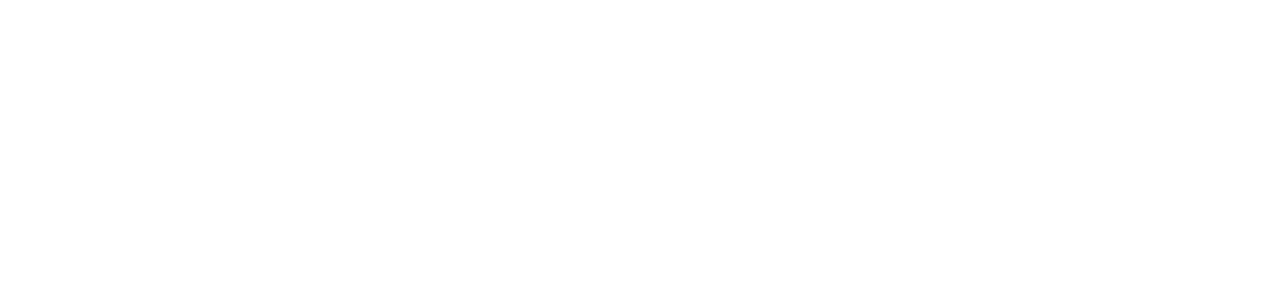
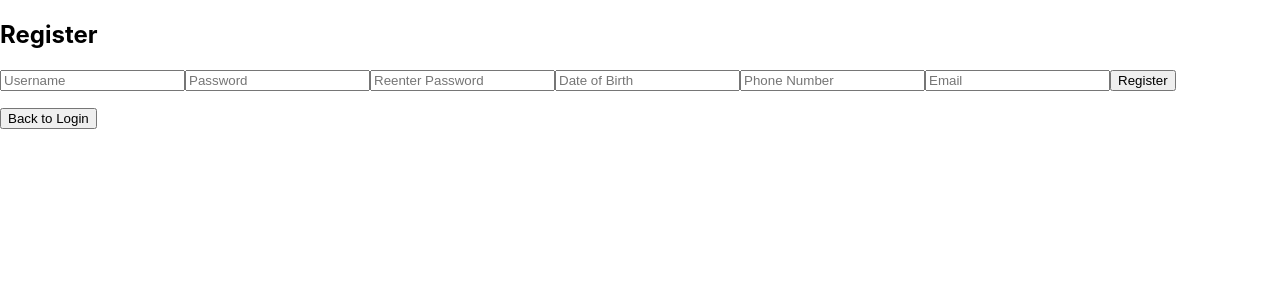
Before and after one commit to RizeElxtric/training1, a React (Create React App) app: page /register in a window 1280 px wide. Before the commit this address had no page. Shown: the top 300 px of the page. Built offline with nearby package versions, Linux system fonts and the light colour scheme.

Commit message:
Login/Register/ForgotPassword

```diff
--- a/src/App.tsx
+++ b/src/App.tsx
@@ -6,6 +6,9 @@
 import './vape/vape.css'
 import Vape from './vape/vape';
 import { BrowserRouter as Router, Route, Routes } from 'react-router-dom';
+import Login from './Login/Login';
+import Register from './Register/register';
+import ForgotPassword from './forgotpassword/forgotpassword';
 
 function App() {
   return (
@@ -16,6 +19,9 @@
           <Route path="/dashboard" element={<Dashboard />} />
           <Route path="/juice" element={<Juice />} />
           <Route path="/vape" element={<Vape />} />
+          <Route path='/login' element={<Login />}></Route>
+          <Route path='/register' element={<Register />}></Route>
+          <Route path='/forgotpassword' element= {<ForgotPassword />}></Route>
         </Routes>
       </div>
     </Router>
--- /dev/null
+++ b/src/Login/Login.tsx
@@ -0,0 +1,43 @@
+import React, { useState } from 'react';
+import { useNavigate } from 'react-router-dom';
+
+const Login: React.FC = () => {
+  const [username, setUsername] = useState('');
+  const [password, setPassword] = useState('');
+  const [error, setError] = useState('');
+
+  const navigate = useNavigate();
+
+  const handleLogin = () => {
+    if (username === 'user123456' && password === '123456') {
+      // Successful login, navigate to the dashboard
+      navigate('/dashboard');
+    } else {
+      setError('Invalid username or password');
+    }
+  };
+
+  return (
+    <div>
+      <h2>Login</h2>
+      <input
+        type="text"
+        placeholder="Username"
+        value={username}
+        onChange={(e) => setUsername(e.target.value)}
+      />
+      <input
+        type="password"
+        placeholder="Password"
+        value={password}
+        onChange={(e) => setPassword(e.target.value)}
+      />
+      <button onClick={handleLogin}>Login</button>
+      <p style={{ color: 'red' }}>{error}</p>
+      <button onClick={() => navigate('/register')}>Register</button>
+      <button onClick={() => navigate('/forgotpassword')}>Forgot Password</button>
+    </div>
+  );
+};
+
+export default Login;
--- /dev/null
+++ b/src/Register/register.tsx
@@ -0,0 +1,73 @@
+import React, { useState } from 'react';
+import { useNavigate } from 'react-router-dom';
+
+const Register: React.FC = () => {
+  const [username, setUsername] = useState('');
+  const [password, setPassword] = useState('');
+  const [reenterPassword, setReenterPassword] = useState('');
+  const [dob, setDob] = useState('');
+  const [phoneNumber, setPhoneNumber] = useState('');
+  const [email, setEmail] = useState('');
+  const [error, setError] = useState('');
+
+  const navigate = useNavigate();
+
+  const handleRegister = () => {
+    if (!username || !password || !reenterPassword || !dob || !phoneNumber || !email) {
+      setError('Please fill in all fields');
+    } else if (password !== reenterPassword) {
+      setError('Passwords do not match');
+    } else {
+      // Implement registration logic
+      // You can navigate to the dashboard or login page upon successful registration
+      navigate('/dashboard');
+    }
+  };
+
+  return (
+    <div>
+      <h2>Register</h2>
+      <input
+        type="text"
+        placeholder="Username"
+        value={username}
+        onChange={(e) => setUsername(e.target.value)}
+      />
+      <input
+        type="password"
+        placeholder="Password"
+        value={password}
+        onChange={(e) => setPassword(e.target.value)}
+      />
+      <input
+        type="password"
+        placeholder="Reenter Password"
+        value={reenterPassword}
+        onChange={(e) => setReenterPassword(e.target.value)}
+      />
+      <input
+        type="text"
+        placeholder="Date of Birth"
+        value={dob}
+        onChange={(e) => setDob(e.target.value)}
+      />
+      <input
+        type="text"
+        placeholder="Phone Number"
+        value={phoneNumber}
+        onChange={(e) => setPhoneNumber(e.target.value)}
+      />
+      <input
+        type="email"
+        placeholder="Email"
+        value={email}
+        onChange={(e) => setEmail(e.target.value)}
+      />
+      <button onClick={handleRegister}>Register</button>
+      <p style={{ color: 'red' }}>{error}</p>
+      <button onClick={() => navigate('/login')}>Back to Login</button>
+    </div>
+  );
+};
+
+export default Register;
--- a/src/dashboard/dashboard.tsx
+++ b/src/dashboard/dashboard.tsx
@@ -27,7 +27,7 @@
           </div>
 
           <div className="user-box">
-            <button className="button">User</button>
+            <button className="button"><Link to="/login">Login</Link></button>
           </div>
         </header>
 
--- /dev/null
+++ b/src/forgotpassword/forgotpassword.tsx
@@ -0,0 +1,55 @@
+import React, { useState } from 'react';
+import { useNavigate } from 'react-router-dom';
+
+const ForgotPassword: React.FC = () => {
+  const [email, setEmail] = useState('');
+  const [newPassword, setNewPassword] = useState('');
+  const [error, setError] = useState('');
+  const [passwordChanged, setPasswordChanged] = useState(false);
+
+  const navigate = useNavigate();
+
+  const handleChangePassword = () => {
+    // Implement password change logic (e.g., update it in your database)
+    // You can add more robust password validation if needed
+
+    if (newPassword.length < 6) {
+      setError('Password must be at least 6 characters long');
+    } else {
+      // Password is valid, and it's changed successfully
+      setPasswordChanged(true);
+      setError('');
+    }
+  };
+
+  return (
+    <div>
+      <h2>Forgot Password</h2>
+      {passwordChanged ? (
+        <div>
+          <p>Password changed successfully. You can now <button onClick={() => navigate('/login')}>Login</button></p>
+        </div>
+      ) : (
+        <div>
+          <input
+            type="email"
+            placeholder="Email"
+            value={email}
+            onChange={(e) => setEmail(e.target.value)}
+          />
+          <input
+            type="password"
+            placeholder="New Password"
+            value={newPassword}
+            onChange={(e) => setNewPassword(e.target.value)}
+          />
+          <button onClick={handleChangePassword}>Change Password</button>
+          <p style={{ color: 'red' }}>{error}</p>
+          <button onClick={() => navigate('/login')}>Back to Login</button>
+        </div>
+      )}
+    </div>
+  );
+};
+
+export default ForgotPassword;
--- a/src/juice/juice.tsx
+++ b/src/juice/juice.tsx
@@ -27,7 +27,7 @@
           </div>
 
           <div className="user-box">
-            <button className="button">User</button>
+            <button className="button">Login</button>
           </div>
 
         </header>
--- a/src/vape/vape.tsx
+++ b/src/vape/vape.tsx
@@ -26,7 +26,7 @@
           </div>
 
           <div className="user-box">
-            <button className="button">User</button>
+            <button className="button">Login</button>
           </div>
         </header>
 
```
Also changed, not shown: src/Login/Login.css (added), src/Register/register.css (added), src/forgotpassword/forgotpassword.css (added).
